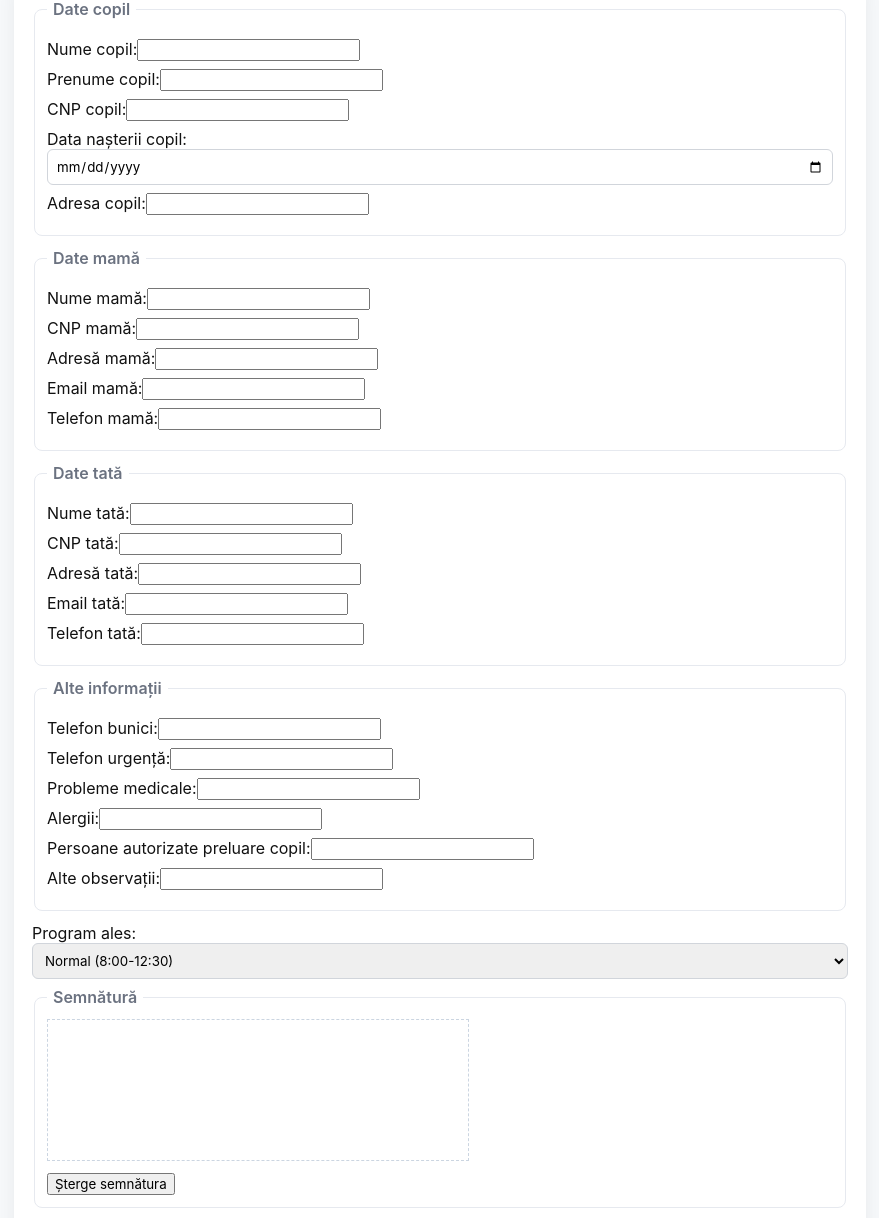
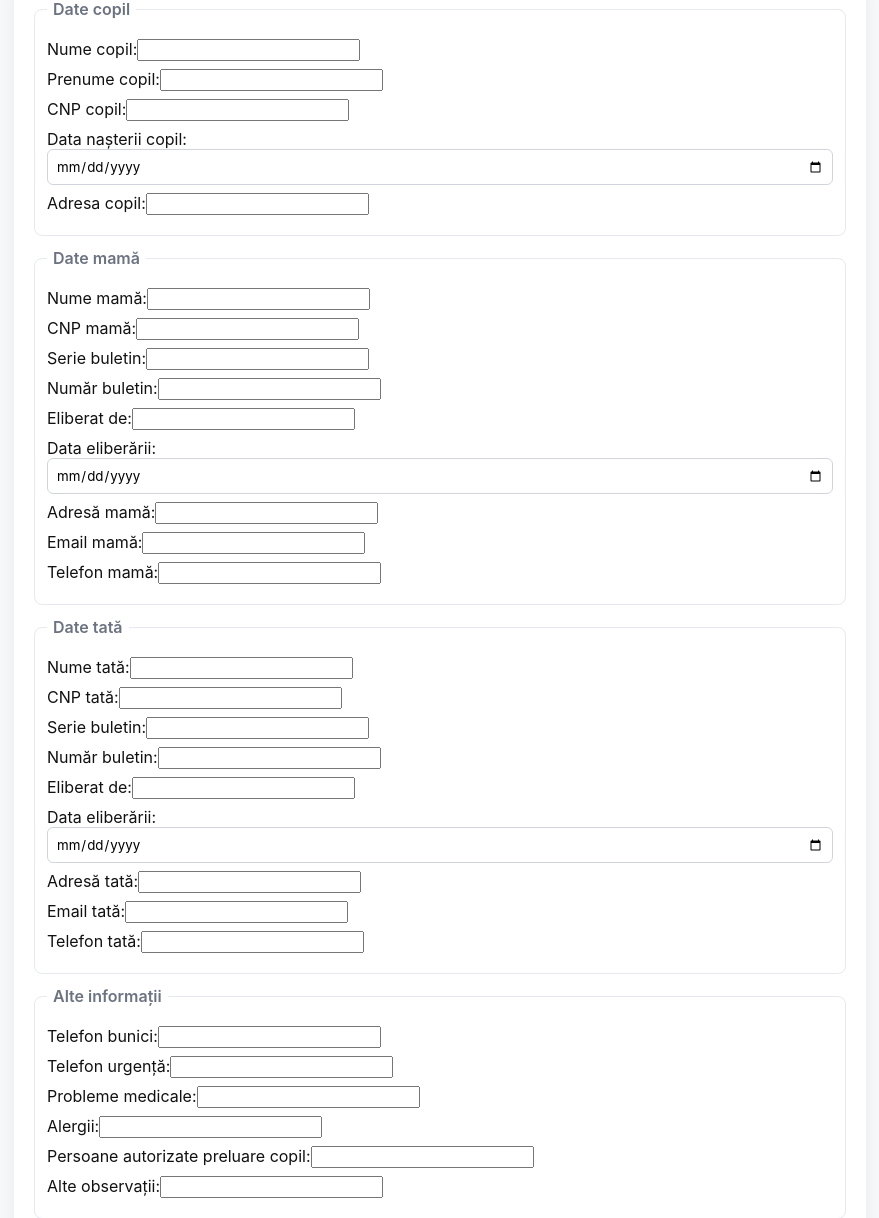
Before and after one commit to RaresAnghel08/autocontracts, a Flask app: page / in a window 1280 px wide. Shown: the part 143-1361 px from the top of the page, without its empty margins (200-1079 px from the left). Run offline with Flask 3, Linux system fonts and the light colour scheme.

Commit message:
Add additional fields for parent information in contract forms; enhance data capture for mothers and fathers

```diff
--- a/templates/form.html
+++ b/templates/form.html
@@ -23,6 +23,10 @@
         <legend>Date mamă</legend>
         <label>Nume mamă:<input name="nume_mama" required></label>
         <label>CNP mamă:<input name="cnp_mama"></label>
+        <label>Serie buletin:<input name="serie_buletin_mama"></label>
+        <label>Număr buletin:<input name="numar_buletin_mama"></label>
+        <label>Eliberat de:<input name="eliberat_de_mama"></label>
+        <label>Data eliberării:<input type="date" name="data_eliberarii_mama"></label>
         <label>Adresă mamă:<input name="adresa_mama"></label>
         <label>Email mamă:<input name="email_mama"></label>
         <label>Telefon mamă:<input name="telefon_mama"></label>
@@ -32,6 +36,10 @@
         <legend>Date tată</legend>
         <label>Nume tată:<input name="nume_tata"></label>
         <label>CNP tată:<input name="cnp_tata"></label>
+        <label>Serie buletin:<input name="serie_buletin_tata"></label>
+        <label>Număr buletin:<input name="numar_buletin_tata"></label>
+        <label>Eliberat de:<input name="eliberat_de_tata"></label>
+        <label>Data eliberării:<input type="date" name="data_eliberarii_tata"></label>
         <label>Adresă tată:<input name="adresa_tata"></label>
         <label>Email tată:<input name="email_tata"></label>
         <label>Telefon tată:<input name="telefon_tata"></label>
```
Also changed, not shown: 2 other files.
